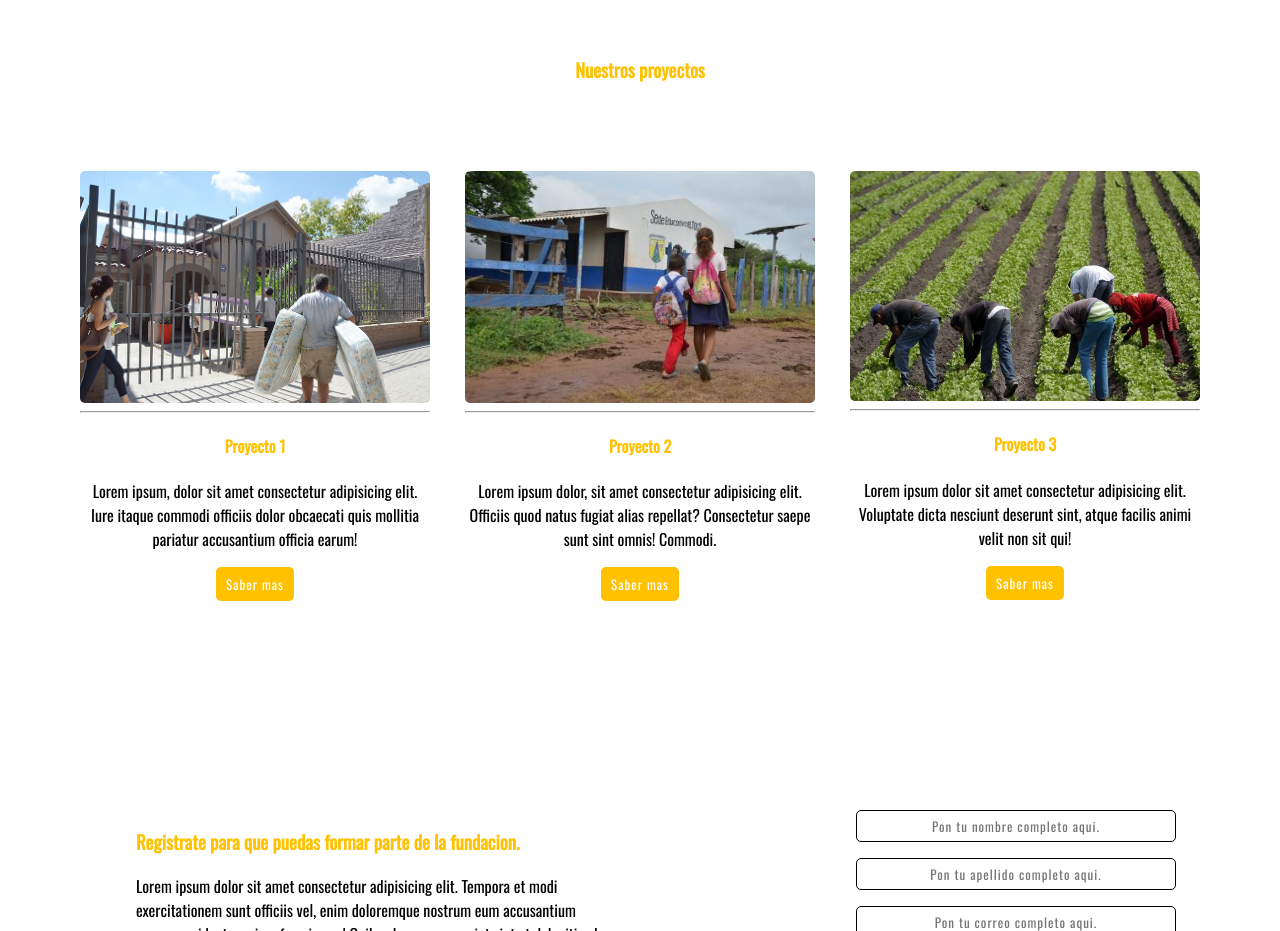
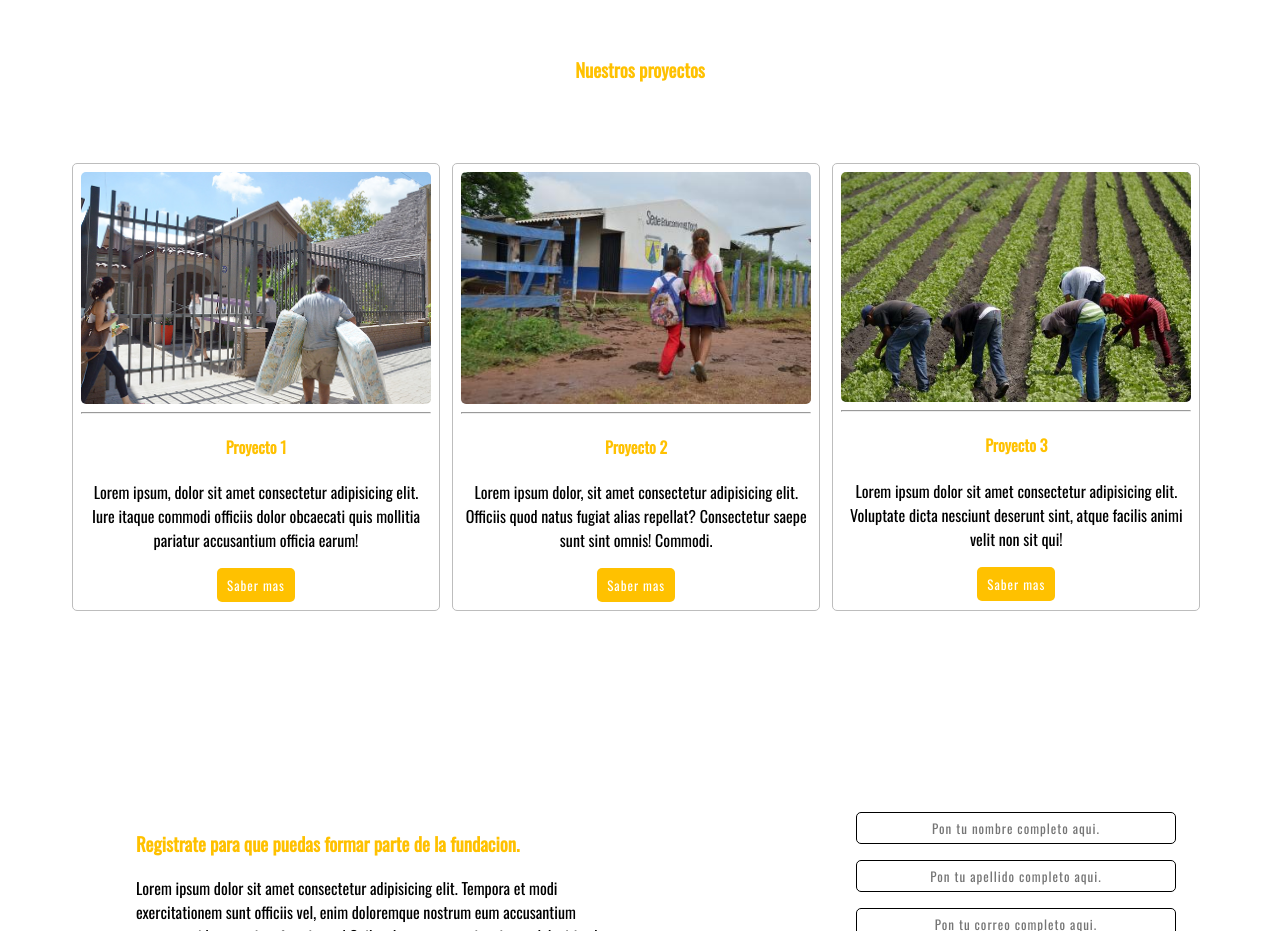
Before and after one commit to Davidalejandroballensanchez/FUNDACION-ALIANZA-DE-COLOMBIANOS, a plain HTML site: page index.html in a window 1280 px wide. Shown: the part 1040-1971 px from the top of the page. Drawn offline with nearby package versions, Linux system fonts and the light colour scheme.

Commit message:
En este commit remaquetamos la manera en la que estaban estructurados los proyectos. Ahora los proyectos estan organuizados con Css Grid, por columnas que abarquen un 33% de la pantalla. XDXDXDXD

```diff
--- a/css personalizado/index.css
+++ b/css personalizado/index.css
@@ -168,8 +168,8 @@ body {
 
 .contenedor-proyectos {
     margin:3rem 2rem;
-    display:flex;
-    justify-content:space-between;
+    display:grid;
+    grid-template-columns:33% 33% 33%;
 }
 
 .proyecto1 {
@@ -177,6 +177,7 @@ body {
     margin:2rem 0.5rem;
     padding:0.5rem;
     border-radius:5px;
+    border: 1px solid #bdbdbd;
 }
 
 .proyecto1:hover {
@@ -225,6 +226,7 @@ body {
     margin:2rem 0.5rem;
     border-radius:5px;
     padding:0.5rem;
+    border:1px solid #bdbdbd;
 }
 
 .proyecto2:hover {
@@ -272,6 +274,7 @@ body {
     margin:2rem 0.5rem;
     border-radius:5px;
     padding:0.5rem;
+    border:1px solid #bdbdbd;
 }
 
 .proyecto3:hover {
```
